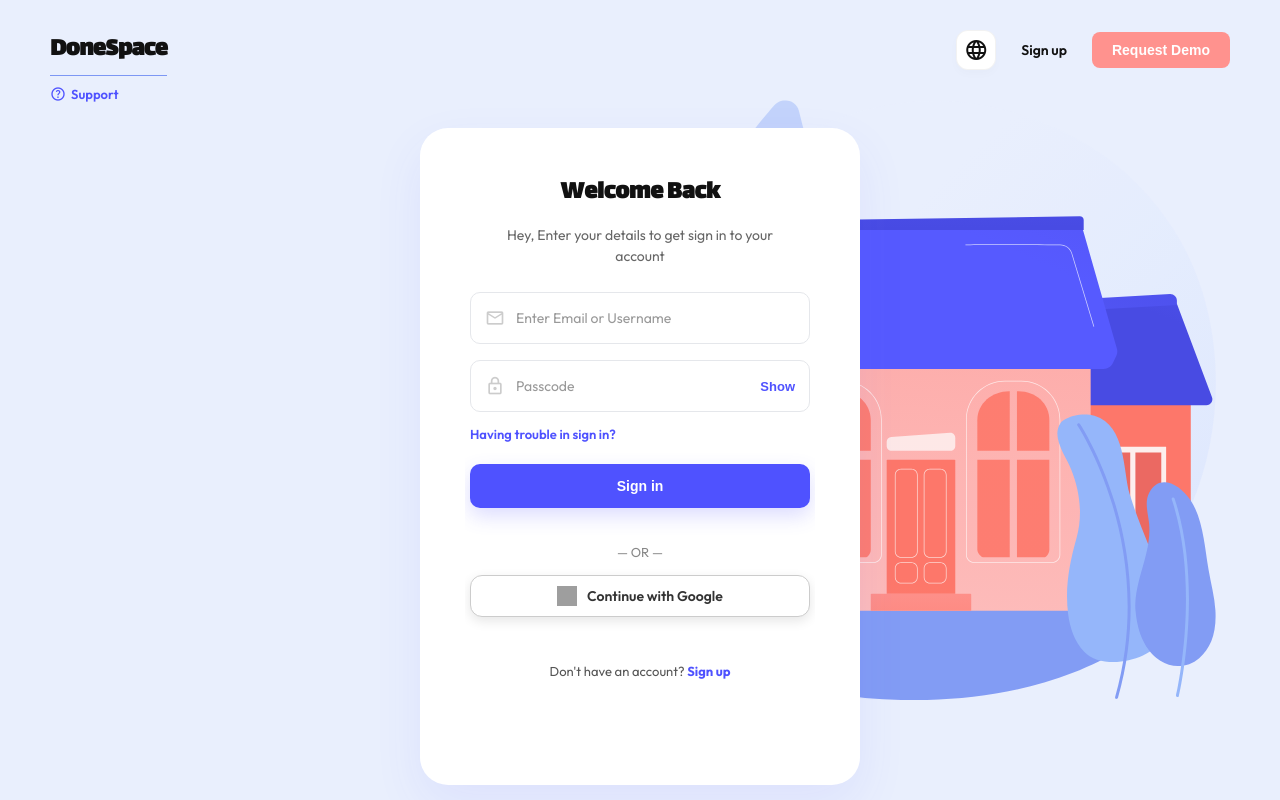
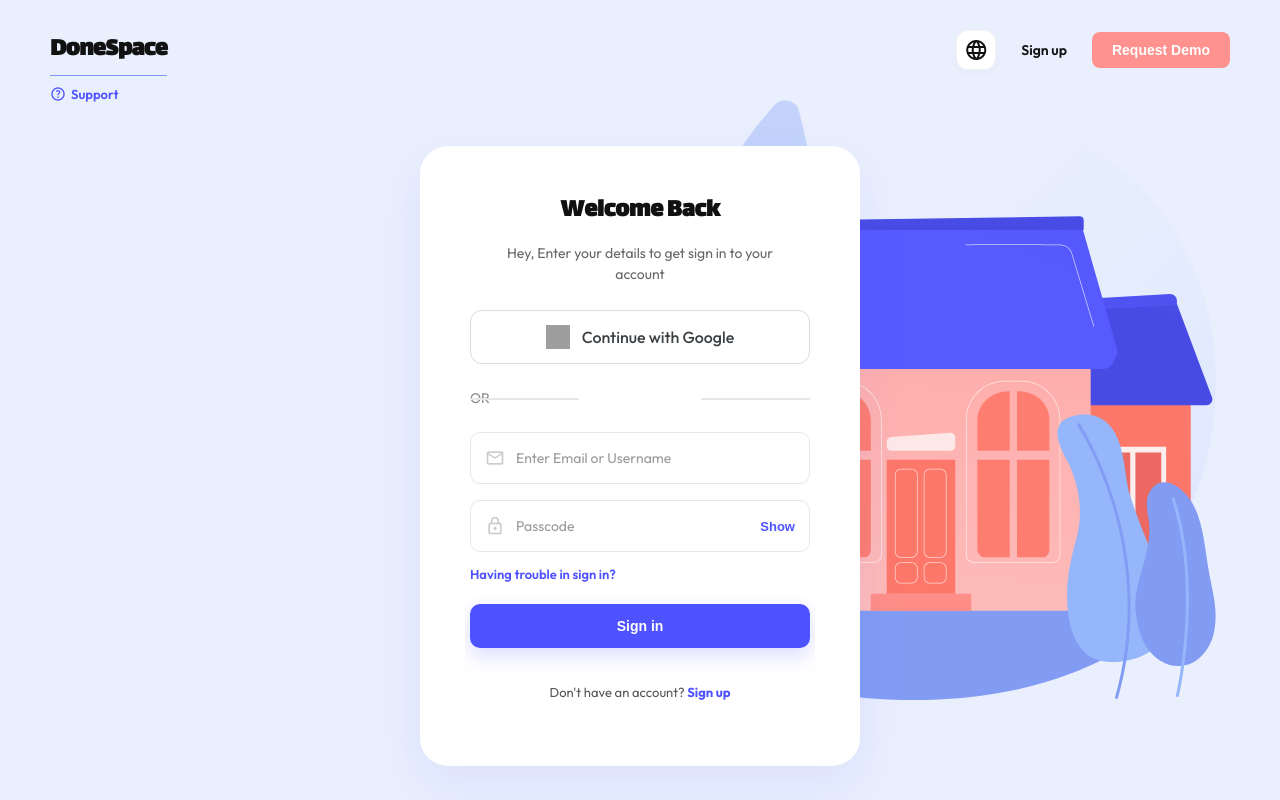
Before and after one commit to Mahdi0Jafari/donespace, a Flask app: page /login in a window 1280 px wide. Run offline with Flask 3, Linux system fonts and the light colour scheme; some web fonts are replaced; grey boxes are pictures that could not be loaded.

Commit message:
feat(auth): Redesign UX for Google Login with Confirm Details screen [clear-db]

```diff
--- a/backend/routes/auth.py
+++ b/backend/routes/auth.py
@@ -1,5 +1,6 @@
-from flask import Blueprint, request, jsonify, g
+from flask import Blueprint, request, jsonify, g, redirect
 from werkzeug.security import generate_password_hash, check_password_hash
+import urllib.parse
 import time
 import secrets
 import string
@@ -40,15 +41,31 @@
 def register():
     data = request.json
     username = data.get('username')
-    display_name = data.get('display_name') or username
     email = data.get('email')
     password = data.get('password')
     join_code = data.get('join_code')
     home_name = data.get('home_name')
     avatar_data = data.get('avatar')
+    google_id = data.get('google_id')
+    display_name = data.get('display_name')
 
-    if not username or not email or not password:
-        return jsonify({'error': 'Missing required fields (username, email, password)'}), 400
+    if not email:
+        return jsonify({'error': 'Missing required fields (email)'}), 400
+
+    if not google_id and not password:
+        return jsonify({'error': 'Password is required for manual signup'}), 400
+
+    if not username:
+        # Generate username from email
+        base_username = email.split('@')[0]
+        username = base_username
+        counter = 1
+        while User.query.filter_by(username=username).first():
+            username = f"{base_username}{counter}"
+            counter += 1
+
+    if not display_name:
+        display_name = username
 
     if len(username) > 20:
         return jsonify({'error': 'Username must be 20 characters or less'}), 400
@@ -126,9 +143,10 @@
         display_name=display_name,
         email=email,
         avatar=avatar_url,
-        password_hash=generate_password_hash(password),
+        password_hash=generate_password_hash(password) if password else generate_password_hash(secrets.token_urlsafe(16)),
         home_id=home.id if home else None, # their current active home
-        token=secrets.token_hex(32)
+        token=secrets.token_hex(32),
+        google_id=google_id
     )
     db.session.add(user)
     db.session.flush()
@@ -357,43 +375,26 @@
     user = User.query.filter_by(email=email).first()
 
     if not user:
-        # Generate a unique username
-        base_username = email.split('@')[0]
-        username = base_username
-        counter = 1
-        while User.query.filter_by(username=username).first():
-            username = f"{base_username}{counter}"
-            counter += 1
+        # Redirect to the Google Confirm Details screen
+        params = {
+            'google_signup': '1',
+            'email': email,
+            'name': name,
+            'avatar': picture,
+            'google_id': google_id
+        }
+        query_string = urllib.parse.urlencode(params)
+        return redirect(f'/login?{query_string}')
 
-        user = User(
-            username=username,
-            display_name=name,
-            email=email,
-            avatar=picture,
-            password_hash=generate_password_hash(secrets.token_urlsafe(16)), # Dummy password
-            token=secrets.token_hex(32),
-            google_id=google_id
-        )
-        db.session.add(user)
-        db.session.flush()
-    else:
-        # Update google_id if not present
-        if not user.google_id:
-            user.google_id = google_id
-        # Update avatar if they didn't have one
-        if not user.avatar and picture:
-            user.avatar = picture
-
-        user.token = secrets.token_hex(32)
-
-    # Store credentials for Calendar API
+    # If user already exists, update tokens and log them in
     user.google_access_token = credentials.token
     user.google_refresh_token = credentials.refresh_token if credentials.refresh_token else user.google_refresh_token
     user.google_token_expiry = credentials.expiry
 
+    # Also log them in to our system
+    user.token = secrets.token_hex(32)
     db.session.commit()
 
-    # Redirect back to frontend
-    from flask import redirect
+    # Redirect to frontend app
     frontend_url = "http://localhost:3004/app" if request.host.startswith('localhost') else "https://donespace.ir/app"
     return redirect(f"{frontend_url}?token={user.token}")
--- a/frontend/templates/login.html
+++ b/frontend/templates/login.html
@@ -43,12 +43,12 @@
         }
         .views-wrapper {
             display: flex;
-            width: 200%; /* 2 views */
+            width: 300%; /* 3 views */
             transition: transform 0.4s cubic-bezier(0.25, 1, 0.5, 1);
             align-items: flex-start;
         }
         .auth-view {
-            width: 50%; /* half of wrapper */
+            width: 33.3333%; /* third of wrapper */
             flex-shrink: 0;
             padding: 5px;
             box-sizing: border-box;
@@ -182,6 +182,50 @@
             font-size: 32px;
             margin-bottom: 10px;
         }
+
+        /* New prominent Google Button */
+        .btn-google {
+            display: flex;
+            align-items: center;
+            justify-content: center;
+            gap: 12px;
+            width: 100%;
+            background-color: white;
+            color: #3c4043;
+            border: 1px solid #dadce0;
+            border-radius: 12px;
+            padding: 14px 20px;
+            font-family: 'Outfit', sans-serif;
+            font-size: 16px;
+            font-weight: 500;
+            cursor: pointer;
+            transition: background-color 0.2s, box-shadow 0.2s;
+            text-decoration: none;
+            margin-bottom: 25px;
+        }
+        .btn-google:hover {
+            background-color: #f8f9fa;
+            box-shadow: 0 1px 3px rgba(60,64,67,0.3);
+        }
+        .divider {
+            display: flex;
+            align-items: center;
+            text-align: center;
+            color: #888;
+            font-size: 14px;
+            margin-bottom: 25px;
+        }
+        .divider::before, .divider::after {
+            content: '';
+            flex: 1;
+            border-bottom: 1px solid #e5e7eb;
+        }
+        .divider:not(:empty)::before {
+            margin-right: .5em;
+        }
+        .divider:not(:empty)::after {
+            margin-left: .5em;
+        }
     </style>
 </head>
 <body class="login-page">
@@ -225,6 +269,14 @@
                             <h1>Welcome Back</h1>
                             <p>Hey, Enter your details to get sign in to your account</p>
                         </div>
+
+                        <a href="/api/auth/google/login" class="btn-google">
+                            <img src="https://upload.wikimedia.org/wikipedia/commons/c/c1/Google_%22G%22_logo.svg" alt="Google Logo" style="width: 24px; height: 24px;">
+                            Continue with Google
+                        </a>
+
+                        <div class="divider">OR</div>
+
                         <form class="login-form-center" id="loginForm">
                             <div class="input-wrap">
                                 <span class="material-symbols-rounded input-icon">mail</span>
@@ -242,38 +294,31 @@
 
                             <button type="submit" class="primary-btn submit-btn" id="loginSubmitBtn">Sign in</button>
 
-                            <div class="google-btn-wrapper" style="margin-top: 20px; margin-bottom: 10px; text-align: center;">
-                                <p style="font-size: 13px; color: #888; margin-bottom: 15px;">— OR —</p>
-                                <a href="/api/auth/google/login" class="primary-btn" style="background-color: white; color: #333; border: 1px solid #ccc; display: flex; align-items: center; justify-content: center; gap: 10px; text-decoration: none;">
-                                    <img src="https://upload.wikimedia.org/wikipedia/commons/c/c1/Google_%22G%22_logo.svg" alt="Google Logo" style="width: 20px; height: 20px;">
-                                    Continue with Google
-                                </a>
-                            </div>
-
                             <div class="card-footer" style="margin-top: 20px;">
                                 <p>Don't have an account? <a href="#" onclick="toggleView('signup')">Sign up</a></p>
                             </div>
                         </form>
                     </div>
 
-                    <!-- VIEW 2: SIGNUP WIZARD -->
+                    <!-- VIEW 2: SIGNUP -->
                     <div class="auth-view" id="viewSignup">
-
-                        <div class="wizard-header-progress" id="progressDots">
-                            <div class="progress-dot active"></div>
-                            <div class="progress-dot"></div>
+                        <div class="card-header">
+                            <h1>Create Account</h1>
+                            <p>Join DoneSpace to organize your home today.</p>
                         </div>
 
-                        <div class="wizard-container">
-                            <div class="wizard-steps-wrapper" id="wizardStepsWrapper">
+                        <a href="/api/auth/google/login" class="btn-google">
+                            <img src="https://upload.wikimedia.org/wikipedia/commons/c/c1/Google_%22G%22_logo.svg" alt="Google Logo" style="width: 24px; height: 24px;">
+                            Sign up with Google
+                        </a>
 
-                                <!-- STEP 1: Account Login Details -->
-                                <div class="wizard-step active-step">
-                                    <div class="card-header">
-                                        <h1>Create Account</h1>
-                                        <p>Enter your details to get started with DoneSpace.</p>
+                        <div class="divider">OR</div>
+
+                        <form class="login-form-center" id="signupForm" onsubmit="event.preventDefault(); submitRegistration();">
+                            <div class="input-wrap">
+                                <span class="material-symbols-rounded input-icon">badge</span>
+                                <input type="text" id="signupDisplayName" placeholder="Display Name (e.g. Alex)" maxlength="50" required>
                             </div>
-                                    <form class="login-form-center" id="signupForm1" onsubmit="event.preventDefault(); nextStep();">
                             <div class="input-wrap">
                                 <span class="material-symbols-rounded input-icon">mail</span>
                                 <input type="email" placeholder="Email Address" dir="ltr" inputmode="email" pattern="[a-zA-Z0-9_@.-]+" maxlength="100" title="English characters only" oninput="this.value=this.value.replace(/[^a-zA-Z0-9_@.-]/g, '')" required>
@@ -283,60 +328,45 @@
                                 <input type="password" id="signupPassword" class="pwd-input" placeholder="Password" maxlength="255" required>
                                 <button type="button" class="text-btn toggle-password">Show</button>
                             </div>
-                                        <div class="input-wrap">
-                                            <span class="material-symbols-rounded input-icon">lock_reset</span>
-                                            <input type="password" id="signupConfirmPassword" class="pwd-input" placeholder="Confirm Password" maxlength="255" required>
-                                            <button type="button" class="text-btn toggle-password">Show</button>
+                            <button type="submit" id="registerSubmitBtn" class="primary-btn submit-btn">Create Account</button>
+                        </form>
+
+                        <div class="card-footer" style="margin-top: 20px;">
+                            <p>Already have an account? <a href="#" onclick="toggleView('login')">Sign in</a></p>
                         </div>
-                                        <button type="submit" class="primary-btn submit-btn">Continue</button>
-
-                                        <div class="google-btn-wrapper" style="margin-top: 20px; margin-bottom: 10px; text-align: center;">
-                                            <p style="font-size: 13px; color: #888; margin-bottom: 15px;">— OR —</p>
-                                            <a href="/api/auth/google/login" class="primary-btn" style="background-color: white; color: #333; border: 1px solid #ccc; display: flex; align-items: center; justify-content: center; gap: 10px; text-decoration: none;">
-                                                <img src="https://upload.wikimedia.org/wikipedia/commons/c/c1/Google_%22G%22_logo.svg" alt="Google Logo" style="width: 20px; height: 20px;">
-                                                Sign up with Google
-                                            </a>
-                                        </div>
-                                    </form>
                     </div>
 
-                                <!-- STEP 2: Personal Profile -->
-                                <div class="wizard-step">
+                    <!-- VIEW 3: GOOGLE CONFIRM DETAILS -->
+                    <div class="auth-view" id="viewGoogleConfirm">
                         <div class="card-header">
-                                        <h1>Personal Profile</h1>
-                                        <p>Add a photo and your name so your housemates recognize you.</p>
+                            <h1 id="googleConfirmTitle">Welcome!</h1>
+                            <p>Please confirm your details to finish setting up your account.</p>
                         </div>
-                                    <form class="login-form-center" id="signupForm2" onsubmit="event.preventDefault(); submitRegistration();">
+
+                        <form class="login-form-center" id="googleConfirmForm" onsubmit="event.preventDefault(); submitGoogleRegistration();">
+                            <input type="hidden" id="googleIdInput">
+                            <input type="hidden" id="googleEmailInput">
+
                             <div class="photo-upload-wrapper">
                                 <div class="photo-circle" id="photoPreviewBox">
-                                                <span class="material-symbols-rounded" id="photoIcon" style="font-size: 32px;">add_a_photo</span>
-                                                <img src="" id="photoImage" alt="Profile Preview">
+                                    <span class="material-symbols-rounded" id="photoIcon" style="font-size: 32px; display: none;">add_a_photo</span>
+                                    <img src="" id="photoImage" alt="Profile Preview" style="display: block;">
                                     <input type="file" id="profileUpload" accept="image/jpeg,image/png,image/webp,image/gif" onchange="previewImage(event)">
                                 </div>
-                                            <span style="font-size: 12px; color: #666;">Upload Profile Photo</span>
+                                <span style="font-size: 12px; color: #666;">Tap to change photo</span>
                             </div>
 
                             <div class="input-wrap">
                                 <span class="material-symbols-rounded input-icon">person</span>
-                                            <input type="text" id="signupUsername" placeholder="Username (English only)" dir="ltr" inputmode="url" pattern="[a-zA-Z0-9_]+" maxlength="20" title="Only English letters, numbers, and underscores" oninput="this.value=this.value.replace(/[^a-zA-Z0-9_]/g, '')" required>
+                                <input type="text" id="googleUsername" placeholder="Username" dir="ltr" inputmode="url" pattern="[a-zA-Z0-9_]+" maxlength="20" title="Only English letters, numbers, and underscores" oninput="this.value=this.value.replace(/[^a-zA-Z0-9_]/g, '')" required>
                             </div>
                             <div class="input-wrap">
                                 <span class="material-symbols-rounded input-icon">badge</span>
-                                            <input type="text" id="signupDisplayName" placeholder="Display Name (Optional, e.g. Alex)" maxlength="50" required>
+                                <input type="text" id="googleDisplayName" placeholder="Display Name" maxlength="50" required>
                             </div>
 
-                                        <div class="wizard-navigation">
-                                            <button type="button" class="primary-btn submit-btn btn-back" onclick="prevStep()">Back</button>
-                                            <button type="submit" id="registerSubmitBtn" class="primary-btn submit-btn btn-next">Complete Sign up</button>
-                                        </div>
+                            <button type="submit" id="googleRegisterSubmitBtn" class="primary-btn submit-btn" style="margin-top: 15px;">Complete Registration</button>
                         </form>
-                                </div>
-
-                        </div>
-
-                        <div class="card-footer" style="margin-top: 15px;">
-                            <p>Already have an account? <a href="#" onclick="toggleView('login')">Sign in</a></p>
-                        </div>
                     </div>
 
                 </div>
@@ -360,30 +390,64 @@
             });
         });
 
-        // Toggle Auth Views (Login <-> Signup)
+        // Toggle Auth Views
         const viewsWrapper = document.getElementById('viewsWrapper');
         const viewLogin = document.getElementById('viewLogin');
         const viewSignup = document.getElementById('viewSignup');
+        const viewGoogleConfirm = document.getElementById('viewGoogleConfirm');
 
         function toggleView(view) {
+            viewLogin.classList.remove('active-view');
+            viewSignup.classList.remove('active-view');
+            viewGoogleConfirm.classList.remove('active-view');
+
             if (view === 'signup') {
-                viewsWrapper.style.transform = `translateX(-50%)`;
-                viewLogin.classList.remove('active-view');
+                viewsWrapper.style.transform = `translateX(-33.3333%)`;
                 viewSignup.classList.add('active-view');
-                // Reset wizard when opening signup
-                currentStep = 0;
-                updateWizard();
+            } else if (view === 'googleConfirm') {
+                viewsWrapper.style.transform = `translateX(-66.6666%)`;
+                viewGoogleConfirm.classList.add('active-view');
             } else {
                 viewsWrapper.style.transform = `translateX(0%)`;
-                viewSignup.classList.remove('active-view');
                 viewLogin.classList.add('active-view');
             }
         }
 
-        // --- Invite Link Logic ---
+        // --- Handle URL Params (Invite & Google Signup) ---
         document.addEventListener('DOMContentLoaded', async () => {
             const params = new URLSearchParams(window.location.search);
             const joinCode = params.get('join');
+            const googleSignup = params.get('google_signup');
+
+            if (googleSignup === '1') {
+                // Show Google Confirm view
+                const email = params.get('email');
+                const name = params.get('name');
+                const avatar = params.get('avatar');
+                const googleId = params.get('google_id');
+
+                document.getElementById('googleIdInput').value = googleId;
+                document.getElementById('googleEmailInput').value = email;
+
+                if (name) {
+                    document.getElementById('googleDisplayName').value = name;
+                    document.getElementById('googleConfirmTitle').textContent = `Hi ${name.split(' ')[0]}!`;
+                }
+
+                if (email) {
+                    document.getElementById('googleUsername').value = email.split('@')[0].replace(/[^a-zA-Z0-9_]/g, '');
+                }
+
+                if (avatar) {
+                    document.getElementById('photoImage').src = avatar;
+                    document.getElementById('photoImage').style.display = 'block';
+                    document.getElementById('photoIcon').style.display = 'none';
+                }
+
+                // Clean URL
+                window.history.replaceState({}, document.title, window.location.pathname);
+                toggleView('googleConfirm');
+            }
 
             if (joinCode) {
                 try {
@@ -415,58 +479,6 @@
             window.history.replaceState({}, document.title, url);
         }
 
-        // Tab Switching Logic
-        let currentStep = 0;
-        const totalSteps = 2;
-        const wizardWrapper = document.getElementById('wizardStepsWrapper');
-        const steps = document.querySelectorAll('.wizard-step');
-        const dots = document.querySelectorAll('.progress-dot');
-
-        function updateWizard() {
-            wizardWrapper.style.transform = `translateX(-${currentStep * (100 / totalSteps)}%)`;
-
-            steps.forEach((step, index) => {
-                if (index === currentStep) {
-                    step.classList.add('active-step');
-                    step.style.visibility = 'visible'; // Allow focus
-                } else {
-                    step.classList.remove('active-step');
-                    step.style.visibility = 'hidden'; // Prevent tabbing into invisible steps
-                }
-            });
-
-            dots.forEach((dot, index) => {
-                dot.className = 'progress-dot';
-                if (index < currentStep) dot.classList.add('completed');
-                else if (index === currentStep) dot.classList.add('active');
-            });
-        }
-
-        // Initialize visibility
-        updateWizard();
-
-        function nextStep() {
-            if (currentStep === 0) {
-                const pwd = document.getElementById('signupPassword').value;
-                const confirmPwd = document.getElementById('signupConfirmPassword').value;
-                if (pwd !== confirmPwd) {
-                    showModal("Passwords Mismatch", "Please make sure both passwords match perfectly.");
-                    return;
-                }
-            }
-            if (currentStep < totalSteps - 1) {
-                currentStep++;
-                updateWizard();
-            }
-        }
-
-        function prevStep() {
-            if (currentStep > 0) {
-                currentStep--;
-                updateWizard();
-            }
-        }
-
         // API Integration
         document.querySelector('#viewLogin form').addEventListener('submit', async (e) => {
             e.preventDefault();
@@ -492,13 +504,9 @@
         });
 
         async function submitRegistration() {
-            const email = document.querySelector('#signupForm1 input[type="email"]').value;
+            const email = document.querySelector('#signupForm input[type="email"]').value;
             const password = document.getElementById('signupPassword').value;
-
-            const username = document.getElementById('signupUsername').value;
             const displayName = document.getElementById('signupDisplayName').value;
-            const avatarImg = document.getElementById('photoImage');
-            const avatar = avatarImg.src && !avatarImg.src.includes(window.location.origin) ? avatarImg.src : null;
 
             const btn = document.getElementById('registerSubmitBtn');
             const originalText = btn.textContent;
@@ -506,11 +514,47 @@
             btn.disabled = true;
 
             const payload = {
+                email: email,
+                password: password,
+                display_name: displayName,
+                username: null,
+                avatar: null,
+                join_code: null,
+                home_name: null
+            };
+
+            const res = await window.HomeAPI.register(payload);
+            if (res.error) {
+                showModal("Registration Failed", res.error);
+                btn.textContent = originalText;
+                btn.disabled = false;
+            } else {
+                window.HomeAPI.setToken(res.token);
+                window.location.href = '/app' + window.location.search;
+            }
+        }
+
+        async function submitGoogleRegistration() {
+            const email = document.getElementById('googleEmailInput').value;
+            const googleId = document.getElementById('googleIdInput').value;
+            const username = document.getElementById('googleUsername').value;
+            const displayName = document.getElementById('googleDisplayName').value;
+
+            const avatarImg = document.getElementById('photoImage');
+            const avatar = avatarImg.src && avatarImg.src !== "" ? avatarImg.src : null;
+
+            const btn = document.getElementById('googleRegisterSubmitBtn');
+            const originalText = btn.textContent;
+            btn.textContent = 'Completing...';
+            btn.disabled = true;
+
+            const payload = {
+                email: email,
+                google_id: googleId,
                 username: username,
                 display_name: displayName,
-                email: email,
-                password: password,
                 avatar: avatar,
+                password: null,
                 join_code: null,
                 home_name: null
             };
```
Lines whose indentation alone changed are shown as unchanged.
